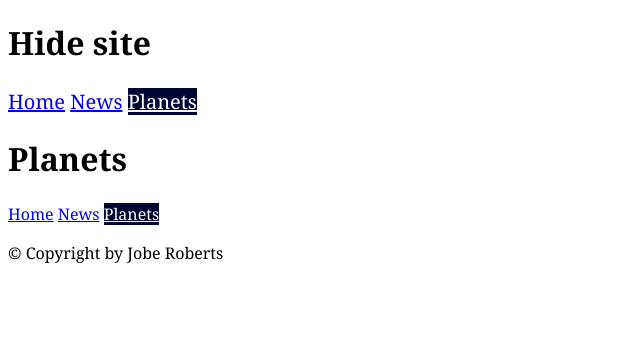
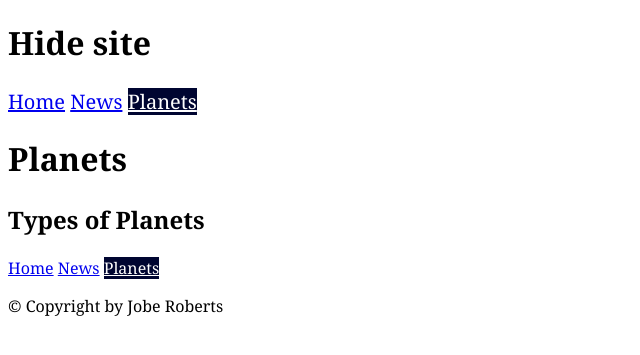
Before and after one commit to Joberrr/hide, a Jekyll site: the page built from planets/index.html, in a window 1280 px wide. Shown: the top 355 px of the page, without its empty margins (0-640 px from the left). Built offline with Jekyll 4.4.1, drawn with Linux system fonts in a browser that asks for light colours; Markdown is read by kramdown in place of the engine named in the settings.

Commit message:
Update index.html

```diff
--- a/planets/index.html
+++ b/planets/index.html
@@ -3,3 +3,10 @@ layout: default
 ---
 
 <h1>Planets</h1>
+
+		<h2>Types of Planets</h2>
+		<ol>
+		  {% for planet in site.categories.planet-type %}
+			  {{planet.title}}
+		  {% endfor %}
+		</ol>
```
